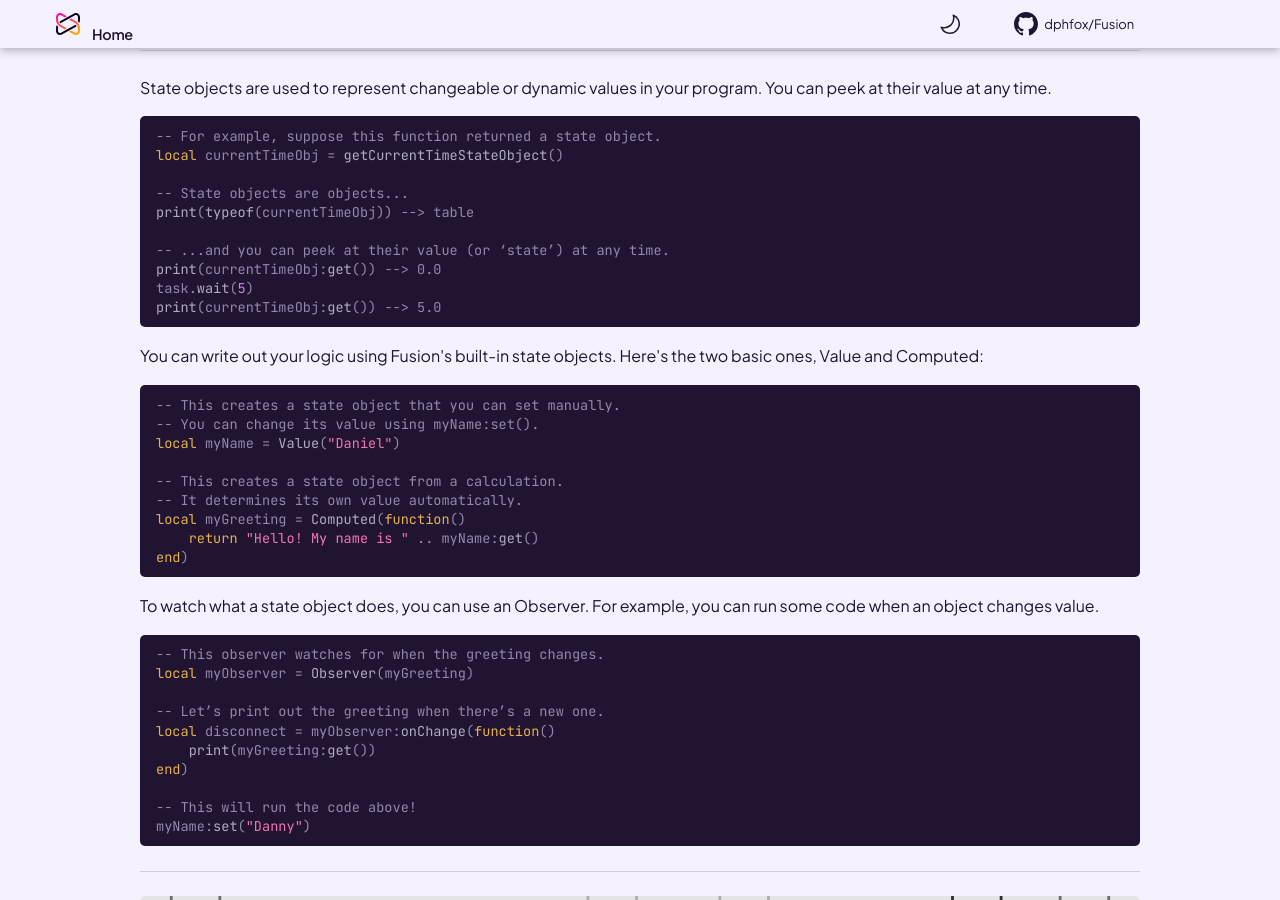
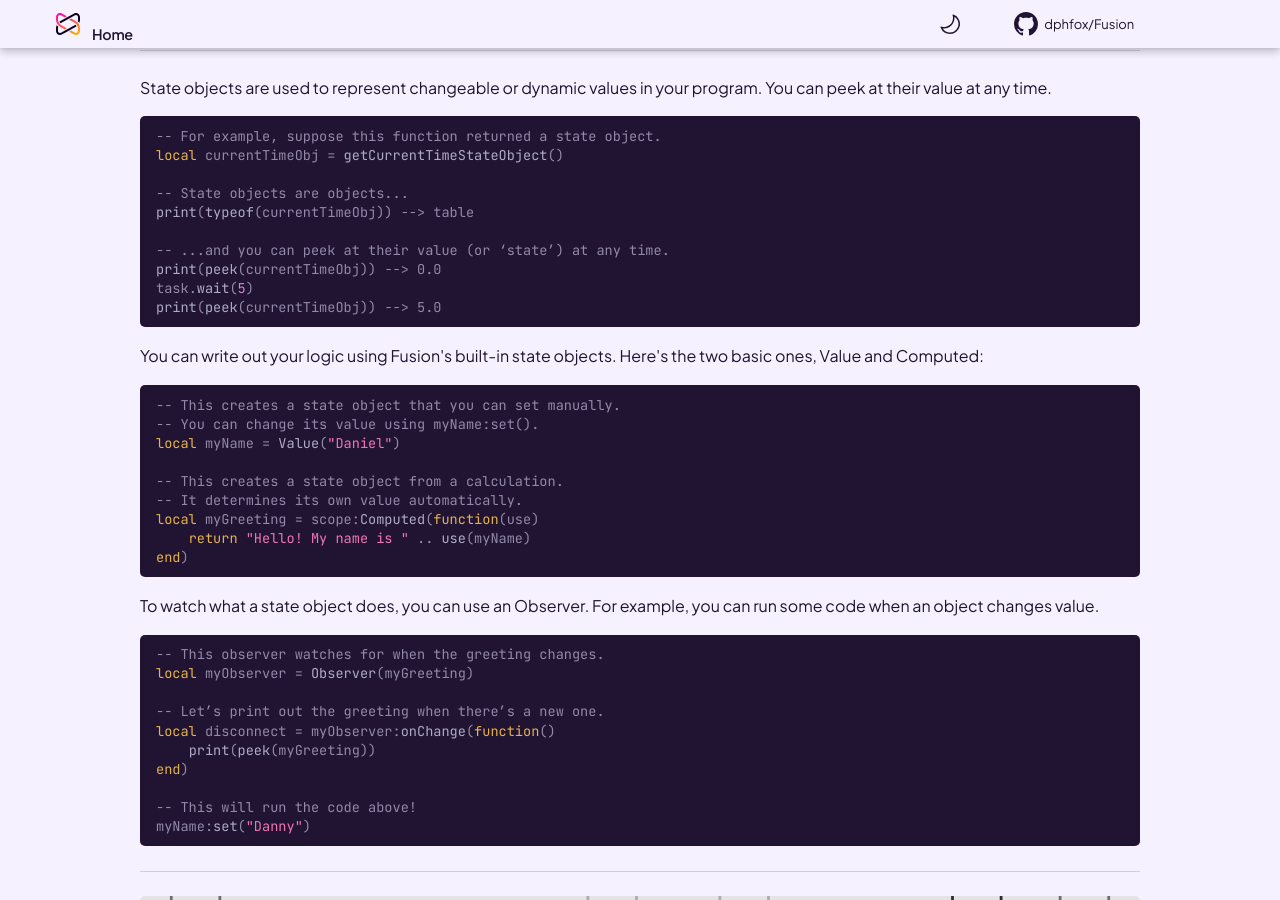
Before and after one commit to dphfox/Fusion, an MkDocs documentation site: the page built from docs/index.md, in a window 1280 px wide and 900 px high, scrolled down 1423 px. Built offline with MkDocs 1.6.1 and Material for MkDocs 9.7.7, drawn with Linux system fonts in a browser that asks for light colours; comment, search, counter and statistics services are not loaded; the version menu is left out; some of the changed text lies outside the part shown.

Commit message:
[Doc] fixed missing "scope" parameter in Computed and For docs (#341)

````diff
--- a/docs/index.md
+++ b/docs/index.md
@@ -65,9 +65,9 @@ local currentTimeObj = getCurrentTimeStateObject()
 print(typeof(currentTimeObj)) --> table
 
 -- ...and you can peek at their value (or ‘state’) at any time.
-print(currentTimeObj:get()) --> 0.0
+print(peek(currentTimeObj)) --> 0.0
 task.wait(5)
-print(currentTimeObj:get()) --> 5.0
+print(peek(currentTimeObj)) --> 5.0
 ```
 
 You can write out your logic using Fusion's built-in state objects.
@@ -80,8 +80,8 @@ local myName = Value("Daniel")
 
 -- This creates a state object from a calculation.
 -- It determines its own value automatically.
-local myGreeting = Computed(function()
-	return "Hello! My name is " .. myName:get()
+local myGreeting = scope:Computed(function(use)
+	return "Hello! My name is " .. use(myName)
 end)
 ```
 
@@ -94,7 +94,7 @@ local myObserver = Observer(myGreeting)
 
 -- Let’s print out the greeting when there’s a new one.
 local disconnect = myObserver:onChange(function()
-	print(myGreeting:get())
+	print(peek(myGreeting))
 end)
 
 -- This will run the code above!
@@ -197,14 +197,14 @@ your program. That means it's easy to process them afterwards.
 
 ```Lua
 -- You can round the animated health to whole numbers.
-local wholeHealth = Computed(function()
-	return math.round(health:get())
+local wholeHealth = scope:Computed(function(use)
+	return math.round(use(health))
 end)
 
 -- You can format it as text and put it in some UI, too.
 local myText = New "TextLabel" {
-	Text = Computed(function()
-		return "Health: " .. wholeHealth:get()
+	Text = scope:Computed(function(use)
+		return "Health: " .. use(wholeHealth)
 	end)
 }
 ```
@@ -218,8 +218,8 @@ local TWEEN_FAST = TweenInfo.new(0.5, Enum.EasingStyle.Elastic)
 local TWEEN_SLOW = TweenInfo.new(2, Enum.EasingStyle.Sine)
 
 -- Choose more dramatic styles at low health...
-local style = Computed(function()
-	return if health:get() < 20 then TWEEN_FAST else TWEEN_SLOW
+local style = scope:Computed(function(use)
+	return if use(health) < 20 then TWEEN_FAST else TWEEN_SLOW
 end)
 
 -- Plug it right into your animation!
````
Also changed, not shown: docs/tutorials/best-practices/error-safety.md (+4 -4 lines), docs/tutorials/tables/forkeys.md (+1 -1 lines), docs/tutorials/tables/forvalues.md (+1 -1 lines), 4 other files.
